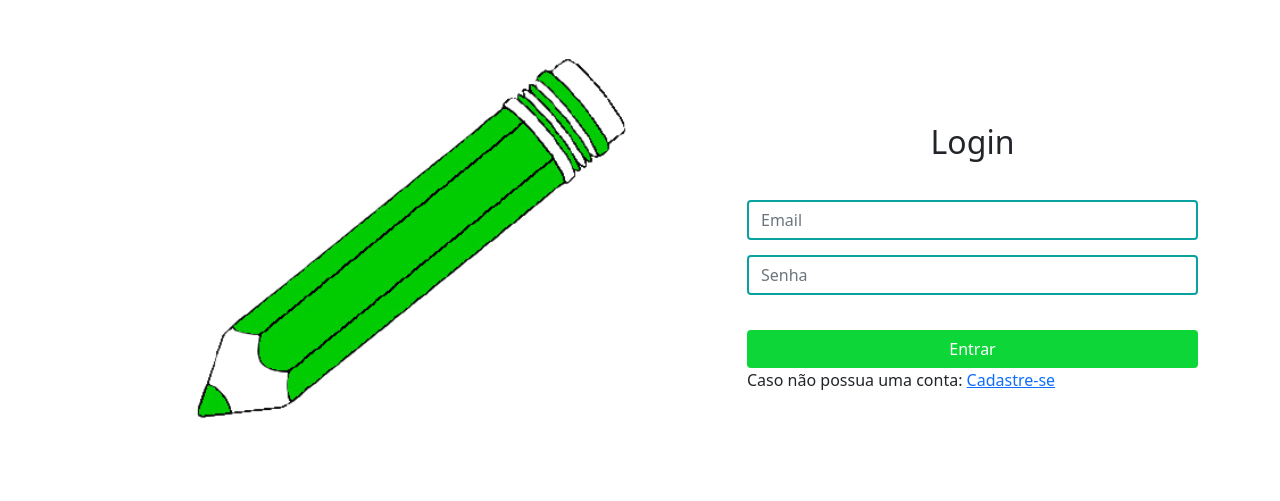
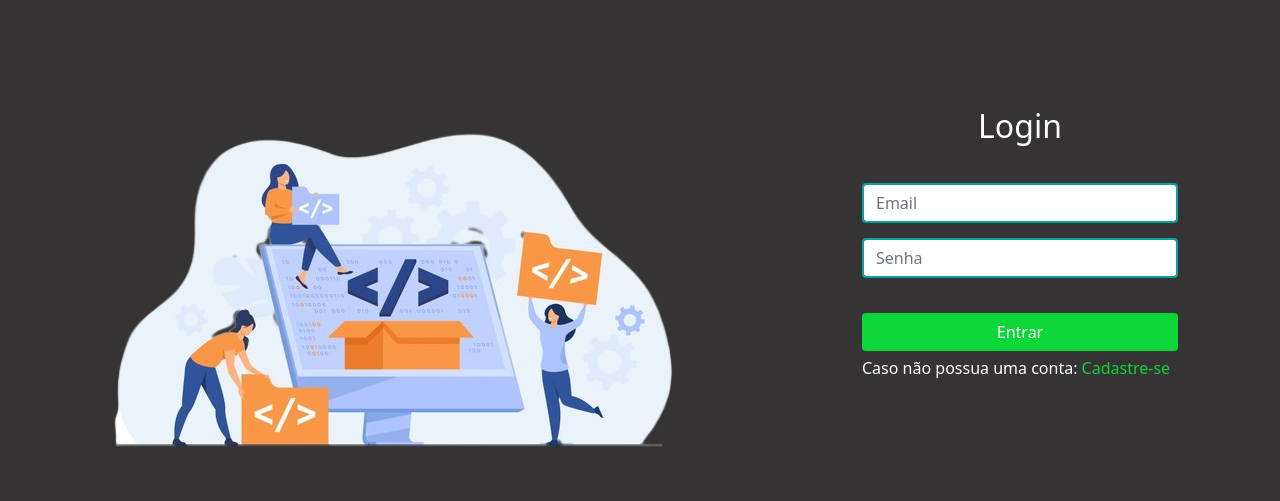
Before and after one commit to GleydsonRodrigues/Rede_social, a PHP site: page / in a window 1280 px wide. Shown: the top 501 px of the page. Run offline with PHP 8.4, Linux system fonts and the light colour scheme.

Commit message:
melhorando o designer do página de login

```diff
--- a/css/style.css
+++ b/css/style.css
@@ -138,3 +138,7 @@ input[type="file"]{
     color: white;
     cursor: pointer;
 }
+.publicacao{
+    margin-top: 100px;
+    float: right;
+}
--- a/css/styleLogin.css
+++ b/css/styleLogin.css
@@ -1,11 +1,12 @@
+body{
+    margin: 0;
+    padding-top: 92px;
+    background-color: #353333;
+}
 .form{
+    color: white;
     display: table;
-}
-.form-no-meio-da-tela{
-    display: table-cell;
-    vertical-align: middle;
-    height: 500px;
-    width: 50%;
+    padding: 0px 20px;
 }
 .texto-login{
     padding: 15px;
@@ -17,10 +18,7 @@
 .coluna-form{
     margin-top: 15px;
 }
-.imagem-principal{
-    height: 100%;
-    width: 100%;
-}
+
 .cadastro{
     width: 100px;
     margin: 0 auto;
@@ -39,5 +37,16 @@
 .form-cadastro{
     width: 80%;
     margin: 0 auto;
-    margin-top: 100px;
 }
+.texto-cadastre-se{
+    margin-top: 5px;
+
+
+}
+a{
+    text-decoration: none;
+    color: #0dd639;
+}
+a:hover{
+    color:white
+}
--- a/home.php
+++ b/home.php
@@ -101,7 +101,7 @@ include_once("layout/topo.php");
                 <div class='row'>
                     <div class='publicacoes' style='padding: 0px;'>
 
-                        <img style='margin: 10px;' class='imagem-perfil-home' src='usuarios/$codigoUsuPubli/$imagemPerfilPost' alt='imagem Perfil' height='50px'>
+                        <a href='perfil.php?UsuarioPesquisado=$codigoUsuPubli'><img style='margin: 10px;' class='imagem-perfil-home' src='usuarios/$codigoUsuPubli/$imagemPerfilPost' alt='imagem Perfil' height='50px'></a>
                         $nome $sobrenome
                         <div class='imagemPost'>
                             <img src='$imagemPubli' alt='imagem Publicação' width='100%'>
--- a/index.php
+++ b/index.php
@@ -53,14 +53,14 @@ if (isset($_POST["email"])) {
 
     <div class="container">
         <div class="row">
-            <div class="col-7">
-                <div>
-                    <img class="imagem-principal" src="img/imagem-modelo.png" alt="">
+            <div class="col-12 col-sm-8">
+                <div class="imagem-principal">
+                    <img src="img/imagem-modelo.png" alt="">
                 </div>
             </div>
-            <div class="col-5">
+            <div class="col-12 col-sm-4">
                 <div class="form">
-                    <div class="form-no-meio-da-tela">
+                    <div>
                         <div class="texto-login">
                             <p class="h2">Login</p>
                         </div>
@@ -80,7 +80,7 @@ if (isset($_POST["email"])) {
                                 <div class="col-12">
                                     <button class="btn botao" type="submit" nome="entrar">Entrar</button>
                                 </div>
-                                <div class="col-12">
+                                <div class="col-12 texto-cadastre-se">
                                     Caso não possua uma conta: <a href="Cadastro.php">Cadastre-se</a>
                                 </div>
                             </div>
@@ -98,7 +98,7 @@ if (isset($_POST["email"])) {
 
                 echo "
                 <div class='alert alert-danger' role='alert'>
-                echo $mensagem;
+                $mensagem
                 </div>
                 ";
             }
```
Also changed, not shown: perfil.php (+38 -1 lines), img/imagem-modelo.png.
